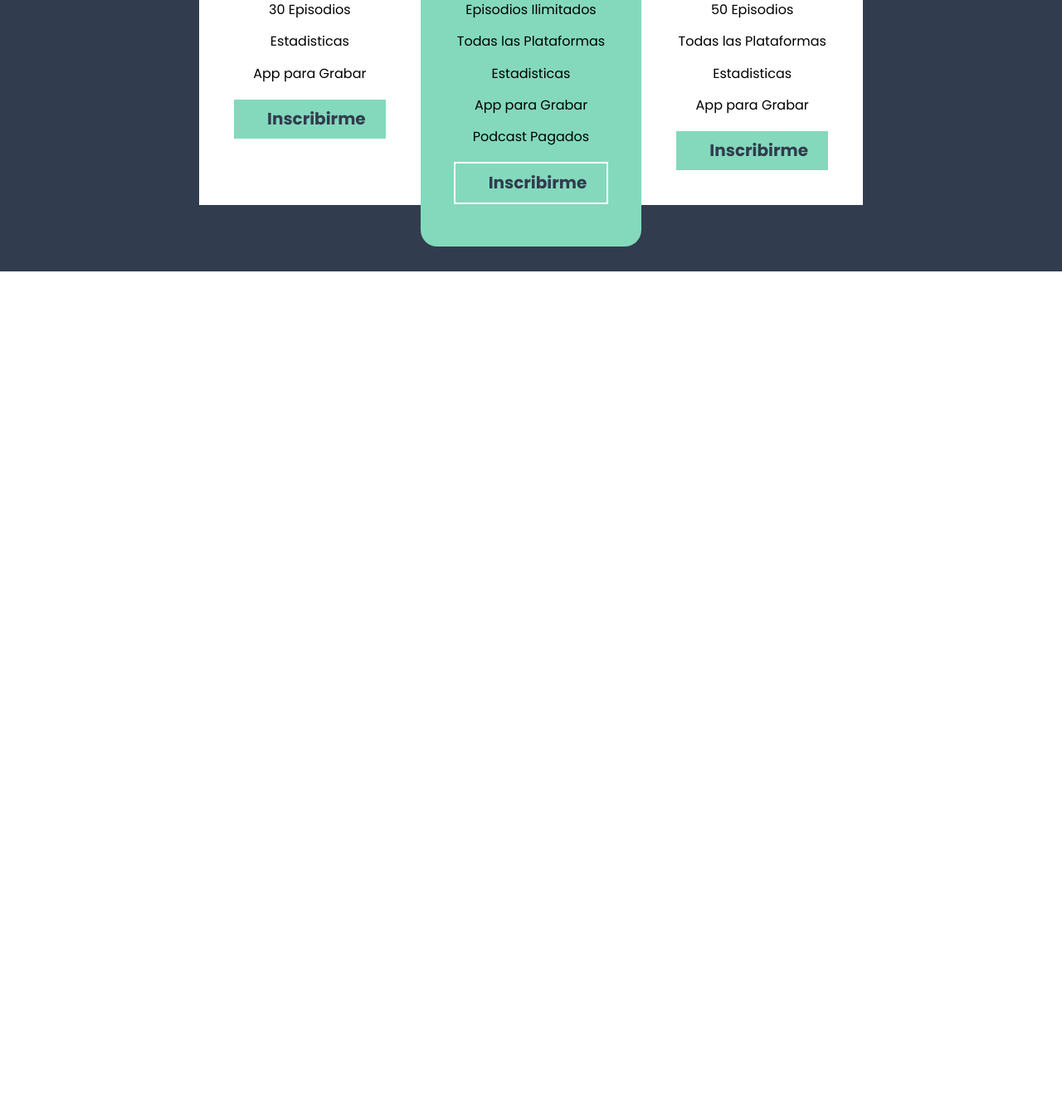
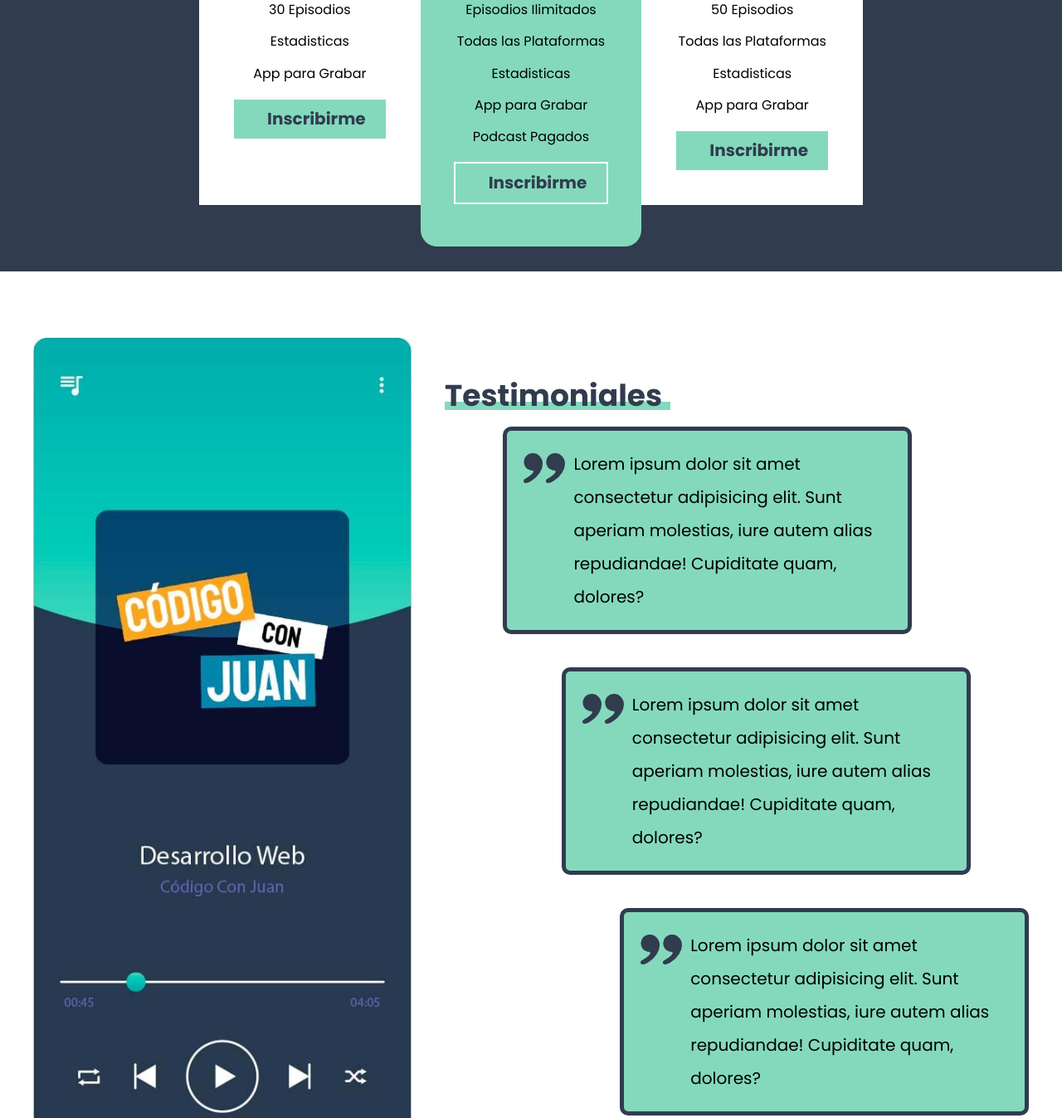
Before and after one commit to Benjamin70/Podcast-FM, a website: page index.html in a window 1280 px wide. Shown: the part 3730-5077 px from the top of the page at 83% size. Before the commit the page ends 4057 px from the top, so only its background shows below. Drawn offline with Linux system fonts and the light colour scheme.

Commit message:
Seccion Testimoniales Finalizada

```diff
--- a/index.html
+++ b/index.html
@@ -112,5 +112,29 @@
             </div>
         </div>
     </section>
+
+    <section class="contenedor seccion testimoniales">
+        <div class="imagen">
+            <img src="build/img/app.jpg" alt="Imagen App">
+        </div>
+        <div class="contenido">
+            <h2>Testimoniales</h2>
+            <div class="testimonial">
+                <p>Lorem ipsum dolor sit amet consectetur adipisicing elit. Sunt aperiam molestias, iure autem alias repudiandae! Cupiditate quam, dolores?</p>
+            </div>
+
+            <div class="testimonial">
+                <p>Lorem ipsum dolor sit amet consectetur adipisicing elit. Sunt aperiam molestias, iure autem alias repudiandae! Cupiditate quam, dolores?</p>
+            </div>
+
+            <div class="testimonial">
+                <p>Lorem ipsum dolor sit amet consectetur adipisicing elit. Sunt aperiam molestias, iure autem alias repudiandae! Cupiditate quam, dolores?</p>
+            </div>
+        </div>
+    </section>
+
+    <footer>
+
+    </footer>
 </body>
 </html>
--- a/src/scss/u-interface/_index.scss
+++ b/src/scss/u-interface/_index.scss
@@ -3,4 +3,6 @@
 @forward 'beneficios';
 @forward 'estadisticas';
 @forward 'planes';
+@forward 'testimoniales';
+
 @forward 'botones';
--- /dev/null
+++ b/src/scss/u-interface/_testimoniales.scss
@@ -0,0 +1,68 @@
+@use 'base/variables' as v;
+@use 'base/mixins' as m;
+
+.testimoniales{
+    @include m.tablet{
+        @include m.grid(5, 4rem);
+        align-items: center;
+
+        .imagen{
+            grid-column: 1 / 3;
+        }
+
+        .contenido{
+            grid-column: 3 / 6;
+        }
+    }
+
+    h2{
+        @include m.headingBorder(v.$secundario, v.$primario)
+    }
+}
+
+.contenido{
+    .testimonial{
+        background-color: v.$primario;
+        border: .5rem solid v.$secundario;
+        margin-bottom: 4rem;
+        padding: 2rem;
+        border-radius: 1rem;
+        position: relative;
+
+        @include m.tablet{
+            max-width: 70%;
+
+            &:nth-child(2){
+                margin-left: 10%;
+            }
+
+            &:nth-child(3){
+                margin-left: 20%;
+            }
+
+            &:nth-child(4){
+                margin-left: 30%;
+            }
+        }
+
+        &::before{
+            content: '';
+            display: block;
+            width: 5rem;
+            height: 5rem;
+            background-image: url(../img/comilla.svg);
+            background-repeat: no-repeat;
+            background-position: center;
+            position: absolute;
+        }
+
+        &:last-of-type{
+            margin-bottom: 0;
+        }
+
+        p{
+            margin: 0;
+            padding-left: 6rem;
+        }
+    }
+}
```
Also changed, not shown: build/css/app.css, 1 other file.
